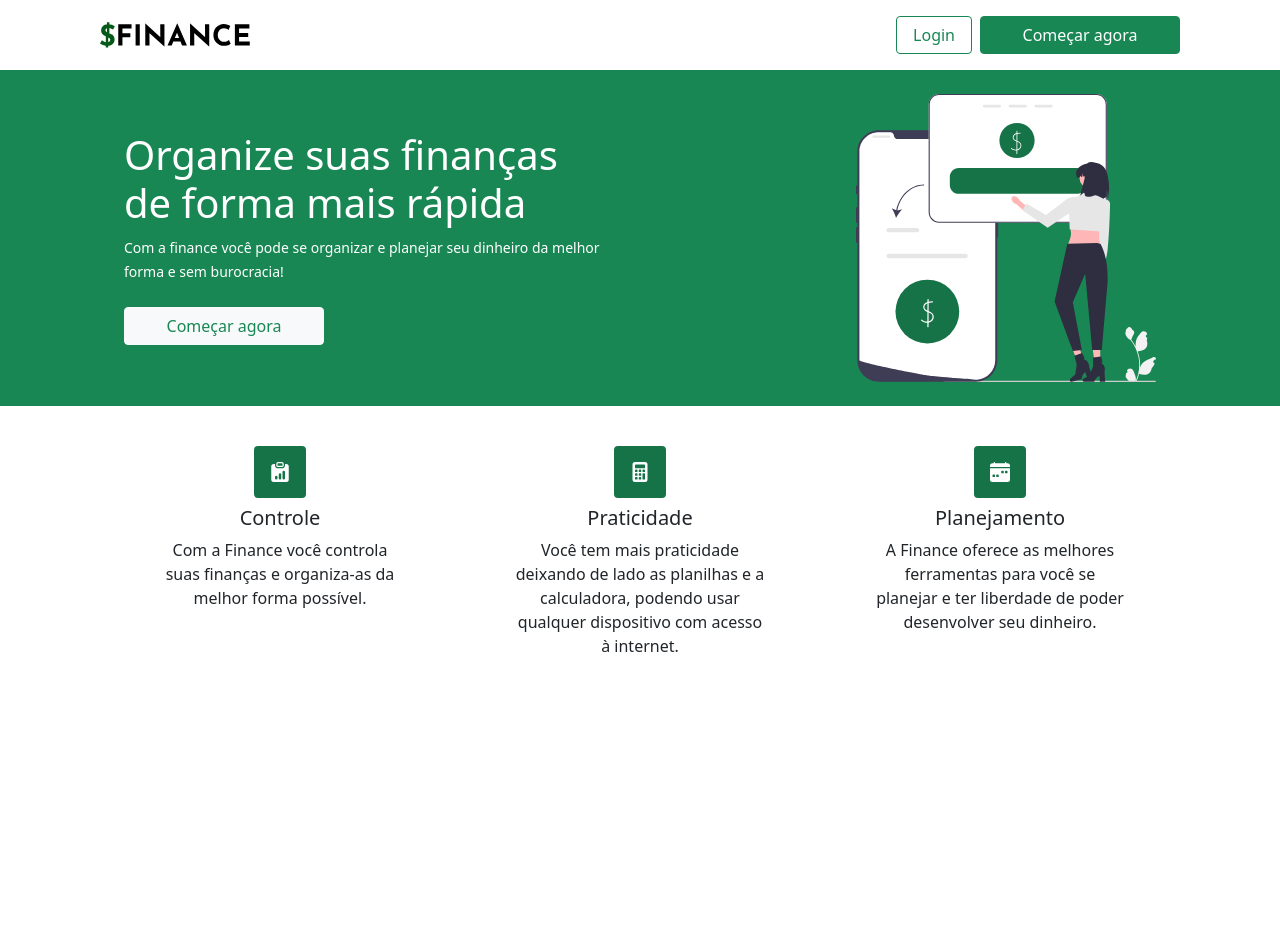
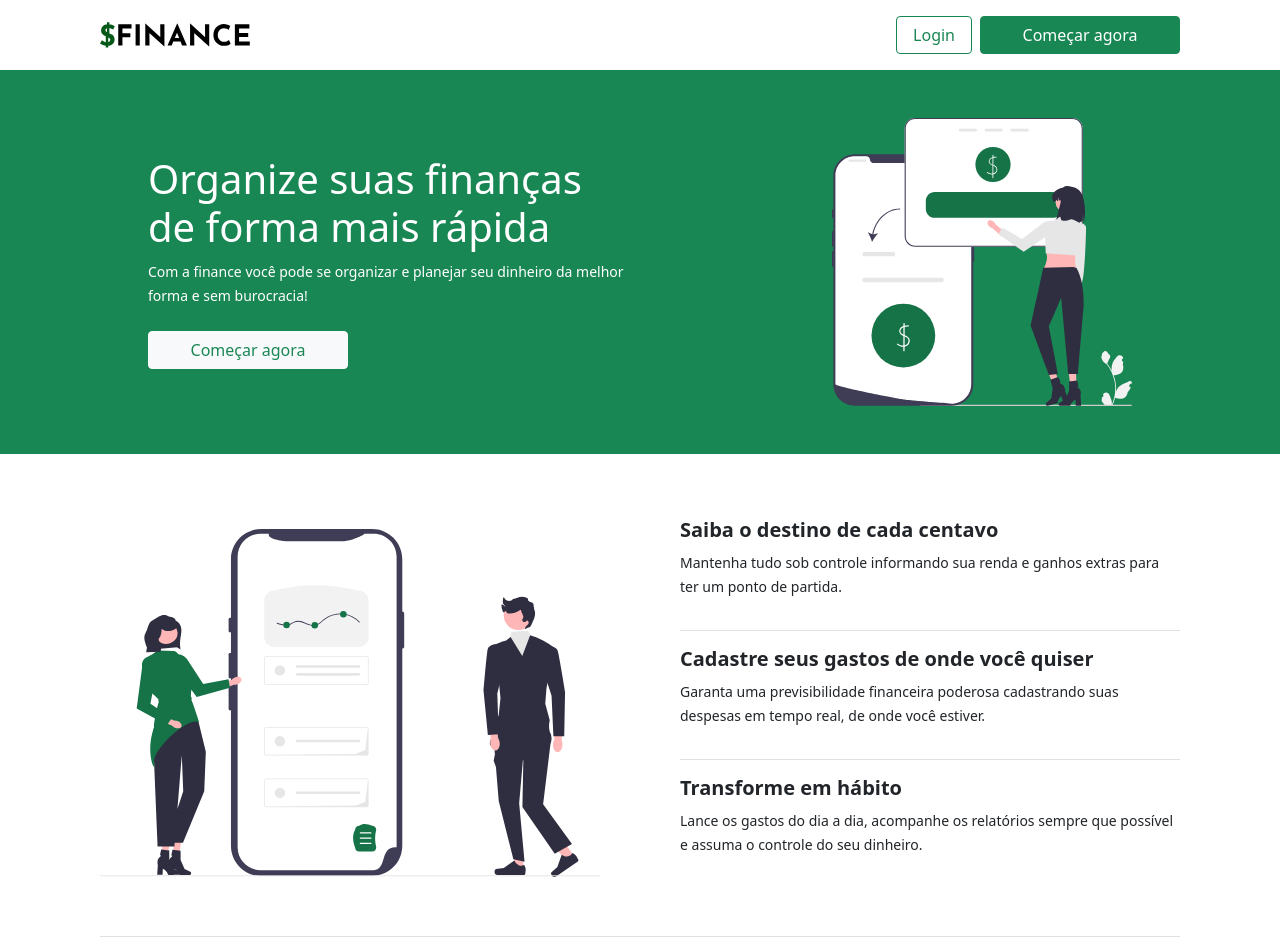
Before and after one commit to mathrangel/finance-app, a Vue app in the folder client/: page / in a window 1280 px wide. Shown: the top 952 px of the page. Before the commit the page ends 800 px from the top, so only its background shows below. Built offline with nearby package versions, Linux system fonts and the light colour scheme; what @vuepic/vue-datepicker would draw is missing.

Commit message:
[client] add new item on view initial

```diff
--- a/client/src/pages/Views/view_initial.vue
+++ b/client/src/pages/Views/view_initial.vue
@@ -2,7 +2,7 @@
   <div>
     <AppHeaderInitial></AppHeaderInitial>
     <div class="bg-success w-100">
-      <div style="max-width: 1080px" class="d-flex align-items-center justify-content-between text-white p-4 m-auto">
+      <div style="max-width: 1080px" class="d-flex align-items-center justify-content-between text-white p-5 m-auto mb-5">
         <div>
           <h1>Organize suas finanças<br>de forma mais rápida</h1>
           <p class="flex-wrap" style="max-width: 500px">
@@ -17,26 +17,40 @@
           </div>
         </div>
         <div>
-          <img width="300" src="/images/background.svg" alt="">
+          <img width="300" src="/images/background.svg">
         </div>
       </div>
     </div>
     <section style="max-width: 1080px" class="m-auto d-flex flex-column align-items-center py-3">
-      <!-- <div class="w-100 my-4">
+      <div class="d-flex justify-content-between align-items-center w-100 mb-5">
           <div>
-            TESTE
+            <img width="500" src="/images/background-1.svg">
           </div>
-          <div>
-            TESTE1
-          </div>
-      </div> -->
-      <div class="d-flex justify-content-around w-100 my-4">
+          <div class="d-flex flex-column justify-content-between" style="max-width: 500px">
+              <div class="mb-3">
+                <h5><strong>Saiba o destino de cada centavo</strong></h5>
+                <p class="flex-wrap" style="max-width: 500px"><small>Mantenha tudo sob controle informando sua renda e ganhos extras para ter um ponto de partida.</small></p>
+              </div>
+              <div class="w-100 border-bottom"></div>
+              <div class="my-3">
+                <h5><strong>Cadastre seus gastos de onde você quiser</strong></h5>
+              <p class="flex-wrap" style="max-width: 500px"><small>Garanta uma previsibilidade financeira poderosa cadastrando suas despesas em tempo real, de onde você estiver.</small></p>
+              </div>
+              <div class="w-100 border-bottom"></div>
+              <div class="my-3">
+                <h5><strong>Transforme em hábito</strong></h5>
+              <p class="flex-wrap" style="max-width: 500px"><small>Lance os gastos do dia a dia, acompanhe os relatórios sempre que possível e assuma o controle do seu dinheiro.</small></p>
+              </div>
+            </div>
+      </div>
+      <div class="w-100 border-bottom"></div>
+      <div class="d-flex justify-content-between w-100 mt-5">
           <AppCardInfo title="Controle" icon="/images/clipboard.svg" color="#157347" content="Com a Finance você controla suas finanças e organiza-as da melhor forma possível."/>
           <AppCardInfo title="Praticidade" icon="/images/calculator.svg" color="#157347" content="Você tem mais praticidade deixando de lado as planilhas e a calculadora, podendo usar qualquer dispositivo com acesso à internet."/>
           <AppCardInfo title="Planejamento" icon="/images/calendar.svg" color="#157347" content="A Finance oferece as melhores ferramentas para você se planejar e ter liberdade de poder desenvolver seu dinheiro."/>
       </div>
     </section>
-    <AppFooterInitial v-if="false"/>
+    <AppFooterInitial/>
   </div>
 </template>
 
```
